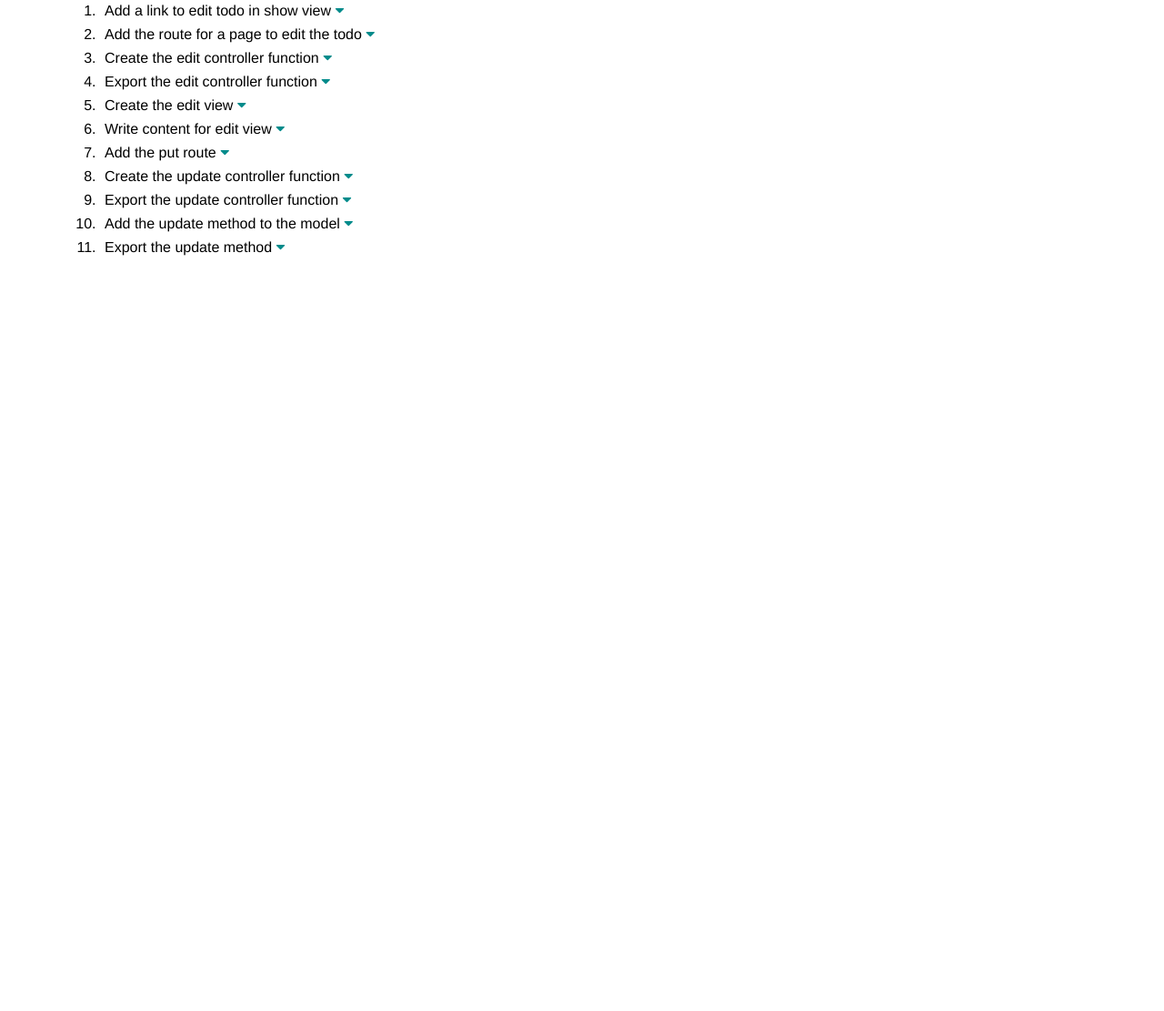
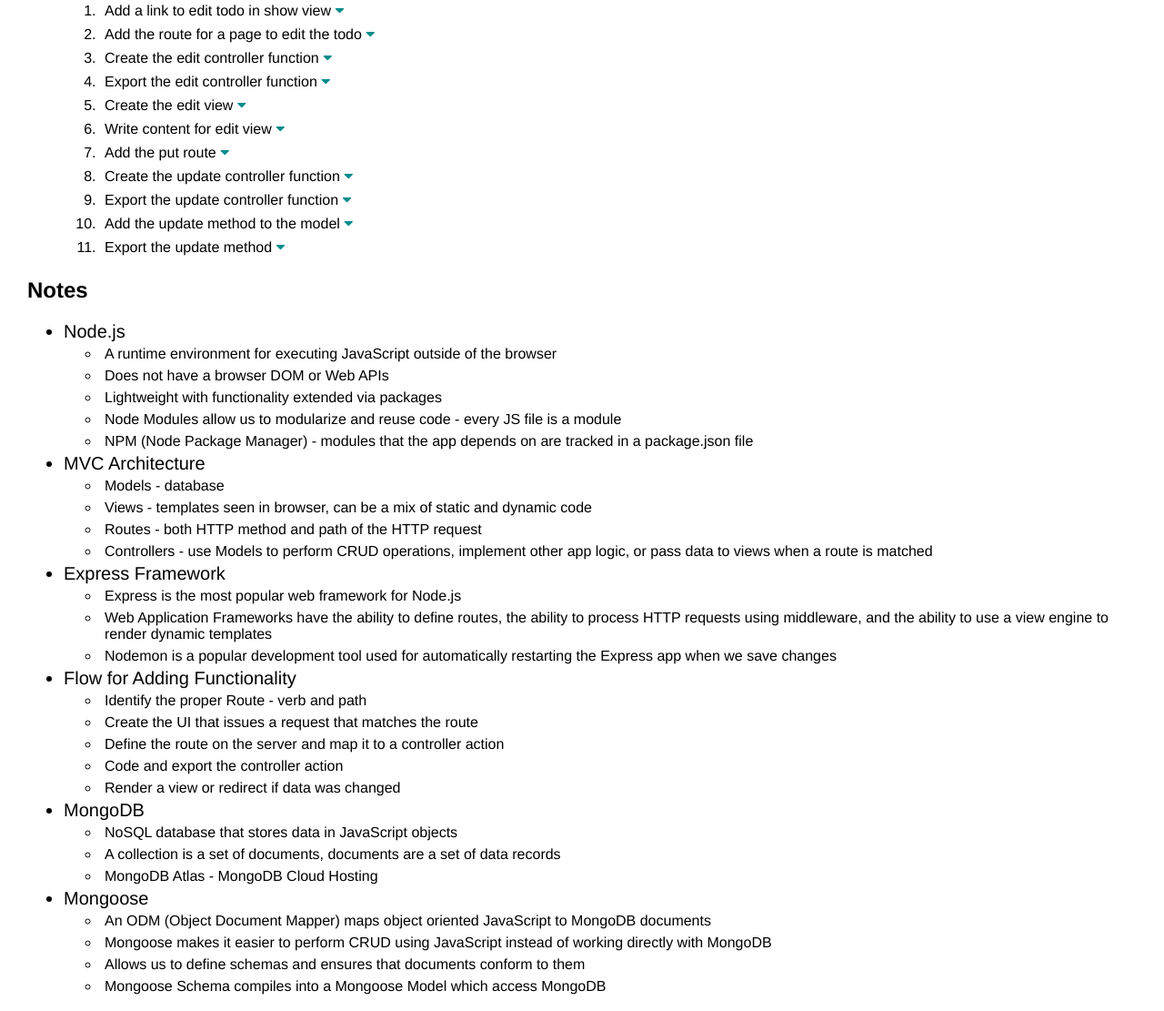
Before and after one commit to jesspaul/express-app-walkthrough, a plain HTML site: page index.html in a window 1280 px wide. Shown: the part 1968-3079 px from the top of the page at 91% size. Before the commit the page ends 2269 px from the top, so only its background shows below. Drawn offline with nearby package versions, Linux system fonts and the light colour scheme.

Commit message:
add notes section

```diff
--- a/index.html
+++ b/index.html
@@ -862,6 +862,53 @@
             </li>
         </ol>
     </main>
+    <section>
+        <h2>Notes</h2>
+        <ul>
+            <li class='section-direction'>Node.js</li>
+            <ul>
+                <li class="info">A runtime environment for executing JavaScript outside of the browser</li>
+                <li class="info">Does not have a browser DOM or Web APIs</li>
+                <li class="info">Lightweight with functionality extended via packages</li>
+                <li class="info">Node Modules allow us to modularize and reuse code - every JS file is a module</li>
+                <li class="info">NPM (Node Package Manager) - modules that the app depends on are tracked in a package.json file</li>
+            </ul>
+            <li class='section-direction'>MVC Architecture</li>
+            <ul>
+                <li class="info">Models - database</li>
+                <li class="info">Views - templates seen in browser, can be a mix of static and dynamic code</li>
+                <li class="info">Routes - both HTTP method and path of the HTTP request</li>
+                <li class="info">Controllers - use Models to perform CRUD operations, implement other app logic, or pass data to views when a route is matched</li>
+            </ul>
+            <li class='section-direction'>Express Framework</li>
+            <ul>
+                <li class="info">Express is the most popular web framework for Node.js</li>
+                <li class="info">Web Application Frameworks have the ability to define routes, the ability to process HTTP requests using middleware, and the ability to use a view engine to render dynamic templates</li>
+                <li class="info">Nodemon is a popular development tool used for automatically restarting the Express app when we save changes</li>
+            </ul>
+            <li class='section-direction'>Flow for Adding Functionality</li>
+            <ul>
+                <li class="info">Identify the proper Route - verb and path</li>
+                <li class="info">Create the UI that issues a request that matches the route</li>
+                <li class="info">Define the route on the server and map it to a controller action</li>
+                <li class="info">Code and export the controller action</li>
+                <li class="info">Render a view or redirect if data was changed</li>
+            </ul>
+            <li class='section-direction'>MongoDB</li>
+            <ul>
+                <li class="info">NoSQL database that stores data in JavaScript objects</li>
+                <li class="info">A collection is a set of documents, documents are a set of data records</li>
+                <li class="info">MongoDB Atlas - MongoDB Cloud Hosting</li>
+            </ul>
+            <li class='section-direction'>Mongoose</li>
+            <ul>
+                <li class="info">An ODM (Object Document Mapper) maps object oriented JavaScript to MongoDB documents</li>
+                <li class="info">Mongoose makes it easier to perform CRUD using JavaScript instead of working directly with MongoDB</li>
+                <li class="info">Allows us to define schemas and ensures that documents conform to them</li>
+                <li class="info">Mongoose Schema compiles into a Mongoose Model which access MongoDB</li>
+            </ul>
+        </ul>
+    </section>
     <footer>
         <ul>
             <li class="toggle-link">
--- a/style.css
+++ b/style.css
@@ -20,6 +20,11 @@
 
 .direction:hover {
     cursor: pointer;
+}
+
+.info {
+    margin: 2px 0;
+    padding: 2px 20px 2px 5px;
 }
 
 .location {
```
